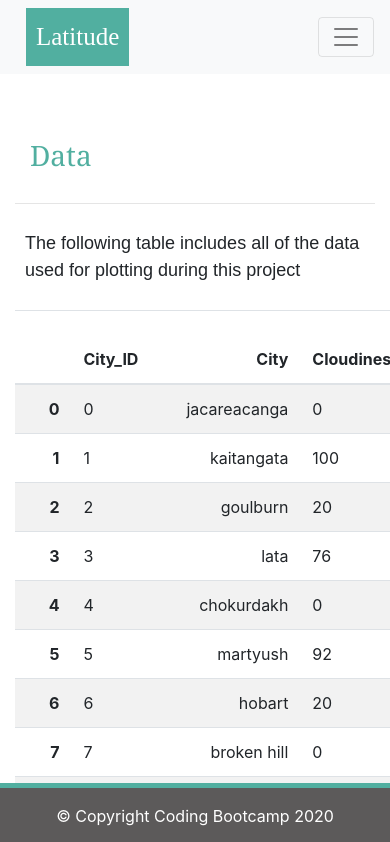
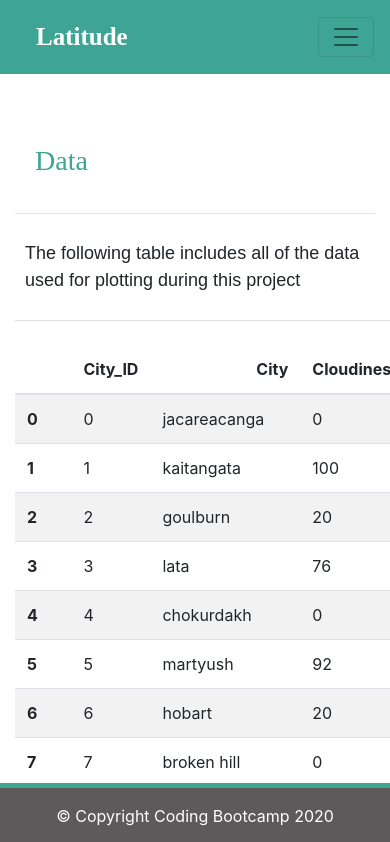
Before and after one commit to lovenalee/Web-Design-Challenge, a plain HTML site: page Visualisation/Data.html in a window 390 px wide. Shown: the top 842 px of the page. Drawn offline with nearby package versions, Linux system fonts and the light colour scheme.

Commit message:
adjust text font

```diff
--- a/assets/css/style.css
+++ b/assets/css/style.css
@@ -1,77 +1,61 @@
-/*navbar*/
 a.navbar-brand{
     margin-left: 10px;
     padding: 10px;
-    background-color: rgb(81, 175, 160);
+    background-color: rgb(62, 165, 148);
     font-family: 'Times New Roman', Times, serif;
     font-size: 25px;
+    font-weight: bold;
 }
 
-/*footer*/
-.page-footer{
-    background-color: rgb(92, 90, 90);
-    margin-top: 50px;
-    position: fixed;
-    bottom: 0;
-    width: 100%;
 
+
+h3{
+    color: rgb(62, 165, 148);
+    font-family: 'Times New Roman', Times, serif;
+    padding: 20px;
+    font-weight: bold;
 }
 
-.footer-copyright{
-    color:white;
-    border-top: 5px solid rgb(81, 175, 160)
-}
 
-/* header styling*/
-h3{
-    color: rgb(81, 175, 160);
-    font-family: Georgia, 'Times New Roman', Times, serif;
-    padding: 15px;
-}
-
-/* image styling*/
 .img{
     padding:10px;
     border: none;
 }
 
-/* fontstyling for text*/
+body{
+    background-color: rgb(207, 243, 226);
+}
+
 p{
    font-family: Arial, Helvetica, sans-serif;
    font-size: large;
    padding:10px;
 }
 
-/* body background*/
-body{
-    background-color: rgb(223, 222, 222);
-}
+
+
 .col-md-12{
-    background-color: white;
     padding-top: 20px;
     padding-bottom:40px;
 }
 
-/* image border styling*/
+
 .pic{
-    border: 3px solid rgb(81, 175, 160);
+    border: 3px solid rgb(62, 165, 148);
 }
-/* navbar styling*/
+
 .navbar{
     padding-top:0px;
     padding-bottom: 0px;
     padding-right:40px;
 }
 
-.nav-item.dropdown.show {
-    background-color: #ddd;
-}
 
 .dropdown-menu {
     margin: 0;
 }
 
-/* content styling*/
+
 .content {
     padding-top: 50px;
     padding-bottom: 80px;
@@ -83,24 +67,6 @@ body{
 }
 
 
-/* table text adjustments*/
-tr>th:nth-child(1),
-tr>th:nth-child(3),
-tr>th:nth-child(6),
-tr>th:nth-child(7),
-tr>th:nth-child(8),
-tr>th:nth-child(9),
-tr>th:nth-child(10),
-tr>td:nth-child(1),
-tr>td:nth-child(3),
-tr>td:nth-child(6),
-tr>td:nth-child(7),
-tr>td:nth-child(8),
-tr>td:nth-child(9),
-tr>td:nth-child(10) {
-    text-align: right;
-}
-
 .center {
     display: block;
     margin-left: auto;
@@ -108,15 +74,25 @@ tr>td:nth-child(10) {
     width: 50%;
   }
 
+
+.page-footer{
+    background-color: rgb(92, 90, 90);
+    margin-top: 20px;
+    position: fixed;
+    bottom: 0;
+    width: 100%;
+}
+
+.footer-copyright{
+    color:white;
+    border-top: 5px solid rgb(62, 165, 148)
+}
 /* small screen adjustments*/
-@media(max-width:767px){
+@media(max-width:800px){
     .navbar.bg-light{
-        background-color: rgb(81, 175, 160);
+        background-color: rgb(62, 165, 148) !important;
     }
 
-    .navbar-collapse{
-        background-color: #f8f9fa;
-    }
     .navbar{
         padding:inherit;
     }
```
Also changed, not shown: Visualisation/index.html (+1 -1 lines), visualisation/comparison.html (+2 -2 lines).
